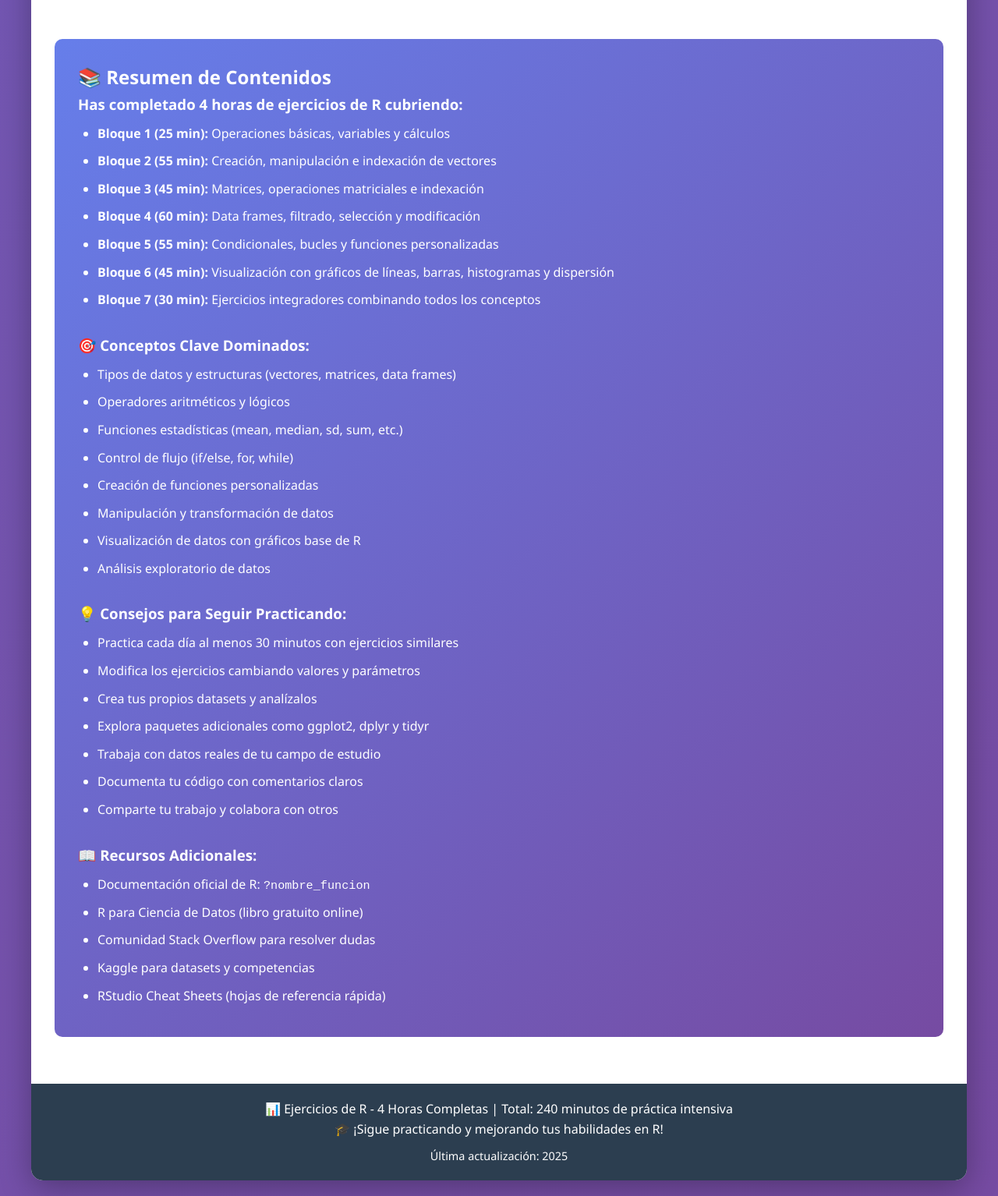
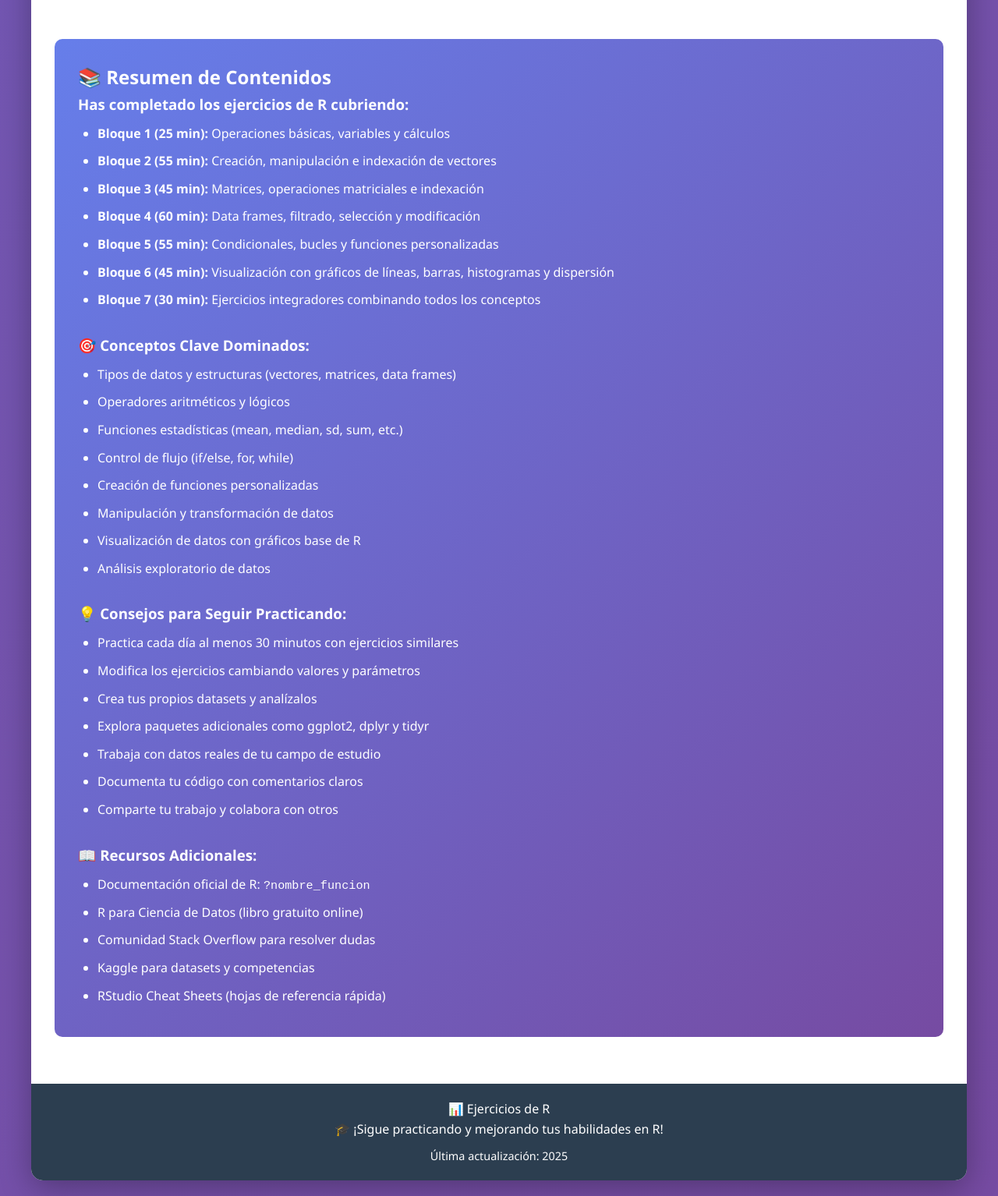
Before and after one commit to mmcamposanalberto-bit/proxectosestatisticos, a plain HTML site: page index.html in a window 1280 px wide. Shown: the part 10255-11789 px from the top of the page at 78% size. Drawn offline with Linux system fonts and the light colour scheme.

Commit message:
Update index.html

```diff
--- a/index.html
+++ b/index.html
@@ -1328,7 +1328,7 @@ top5 <span class="keyword">&lt;-</span> clase[<span class="function">order</span
             <!-- RESUMEN FINAL -->
             <div class="resumen">
                 <h2>📚 Resumen de Contenidos</h2>
-                <h3>Has completado 4 horas de ejercicios de R cubriendo:</h3>
+                <h3>Has completado los ejercicios de R cubriendo:</h3>
                 <ul>
                     <li><strong>Bloque 1 (25 min):</strong> Operaciones básicas, variables y cálculos</li>
                     <li><strong>Bloque 2 (55 min):</strong> Creación, manipulación e indexación de vectores</li>
@@ -1374,7 +1374,7 @@ top5 <span class="keyword">&lt;-</span> clase[<span class="function">order</span
         </main>
 
         <footer>
-            <p>📊 Ejercicios de R - 4 Horas Completas | Total: 240 minutos de práctica intensiva</p>
+            <p>📊 Ejercicios de R </p>
             <p>🎓 ¡Sigue practicando y mejorando tus habilidades en R!</p>
             <p style="margin-top: 10px; font-size: 0.9em;">Última actualización: 2025</p>
         </footer>
```
